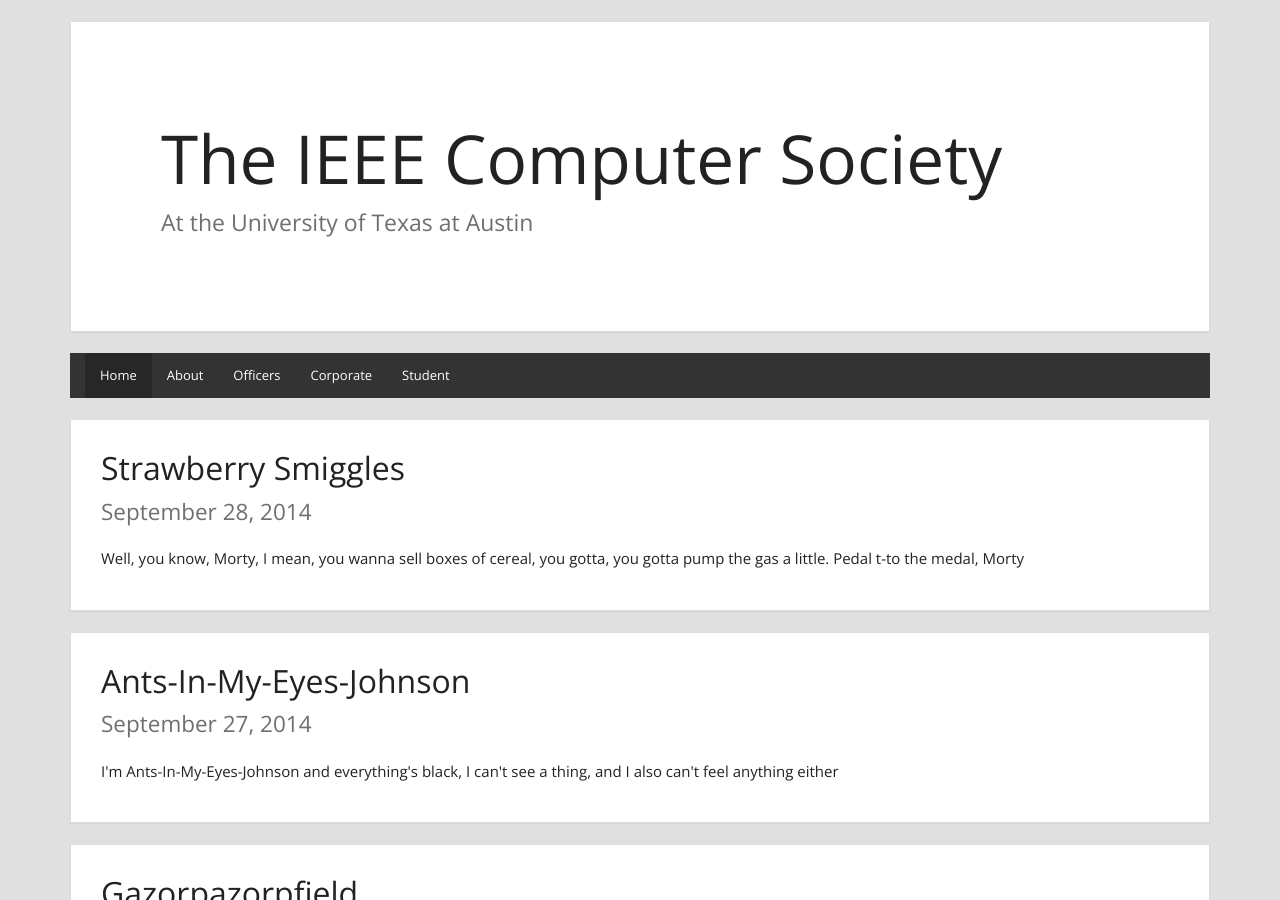
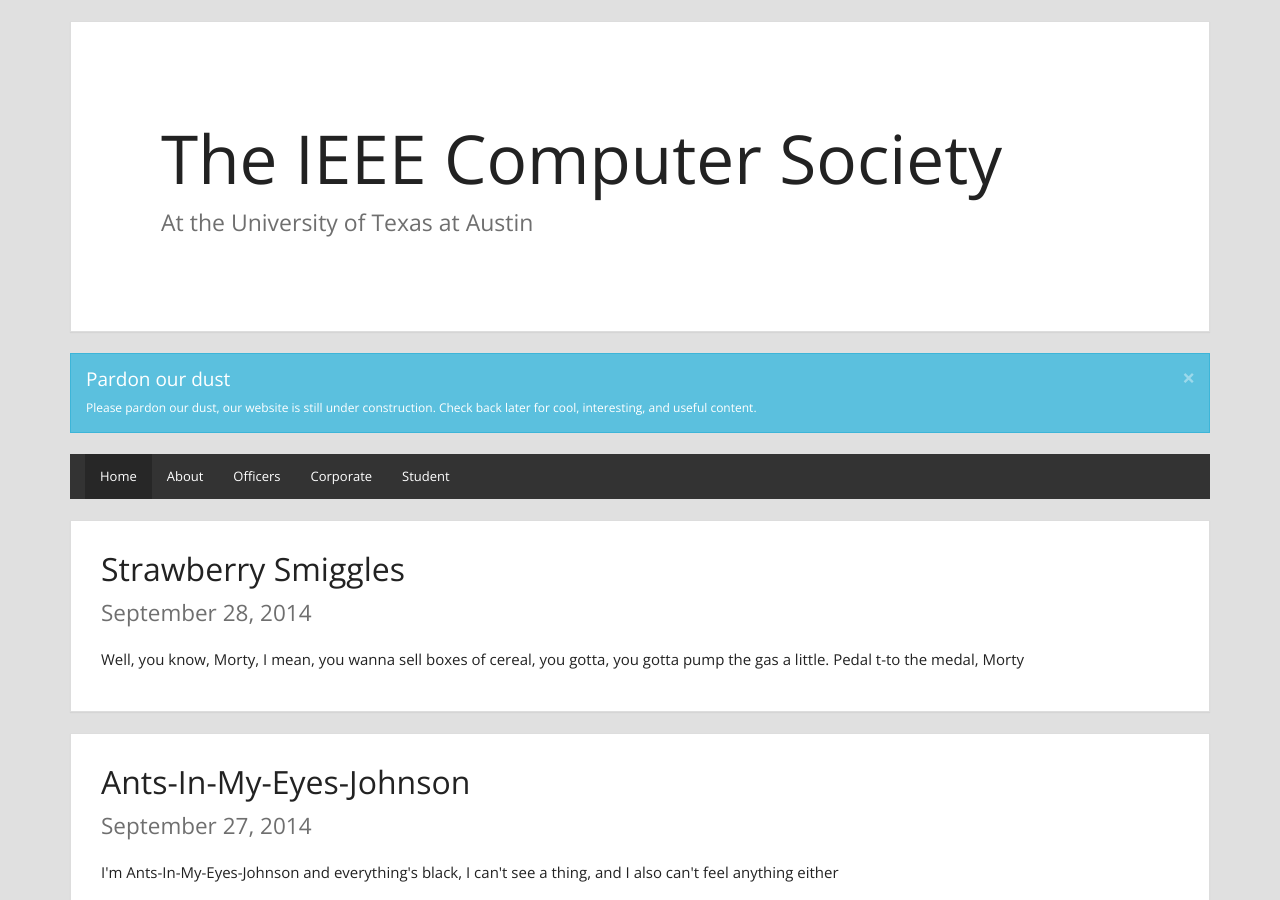
Before and after one commit to ieeecs-ut/ieee-computer-society, a Jekyll site: the page built from index.html, in a window 1280 px wide and 900 px high. Built offline with Jekyll 4.4.1, drawn with Linux system fonts in a browser that asks for light colours; Markdown is read by kramdown in place of the engine named in the settings; the list of posts is cut into pages by our own code.

Commit message:
production contains under construction warning

```diff
--- a/_includes/header.html
+++ b/_includes/header.html
@@ -5,4 +5,9 @@
       <p class="lead">At the University of Texas at Austin</p>
     </div>
   </div>
+  <div class="alert alert-dismissable alert-info">
+    <button type="button" class="close" data-dismiss="alert">×</button>
+    <h4>Pardon our dust</h4>
+    <p>Please pardon our dust, our website is still under construction. Check back later for cool, interesting, and useful content.</p>
+  </div>
 </div>
```
